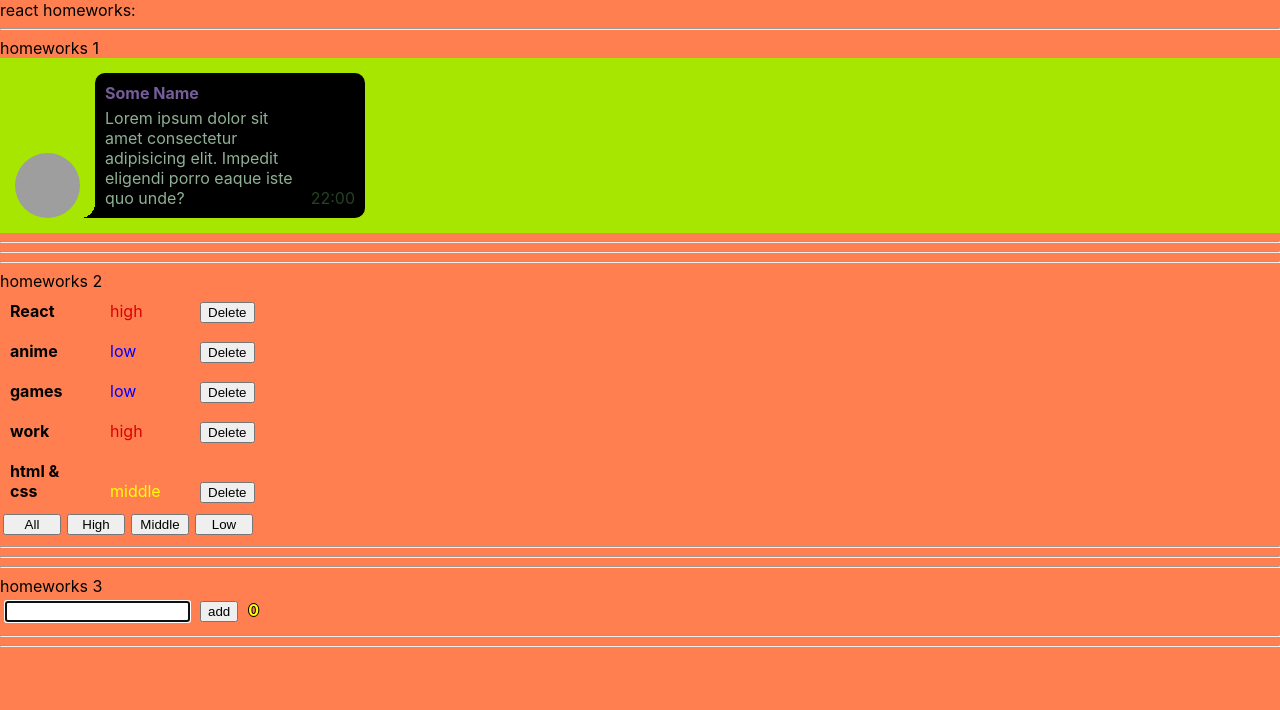
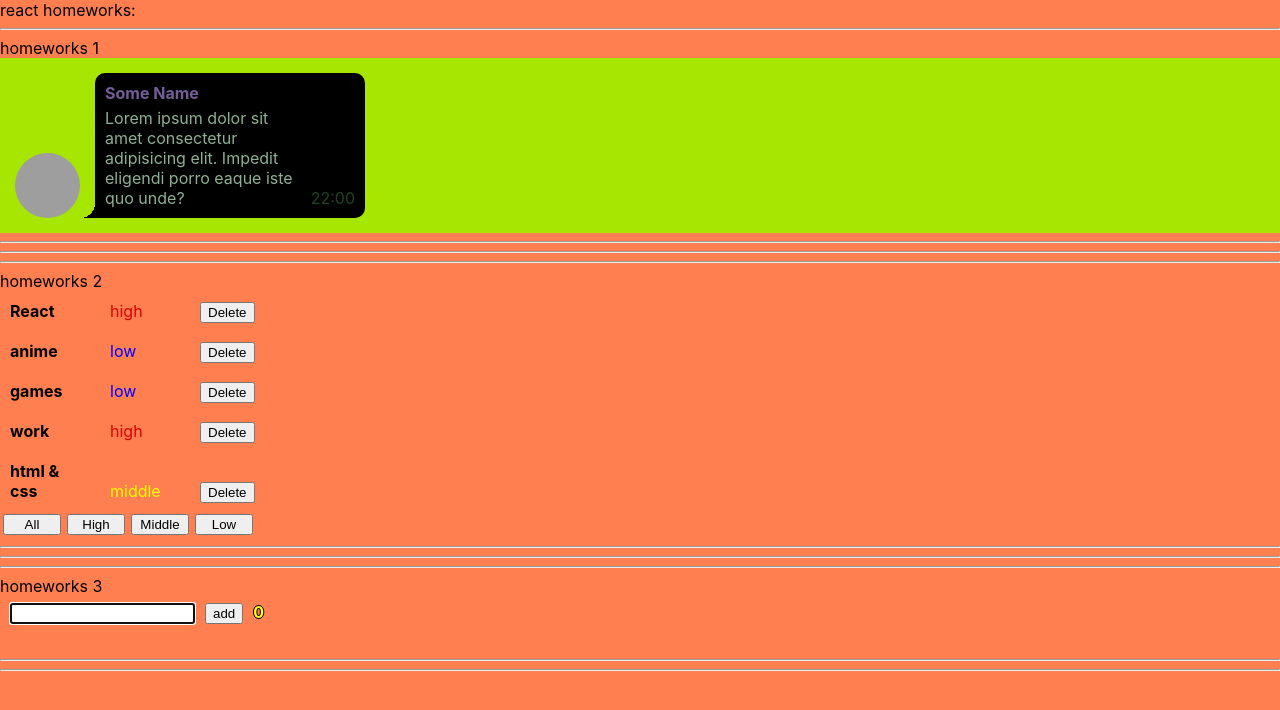
Before and after one commit to m1rade/react-homework, a React (Create React App) app: page / in a window 1280 px wide. Shown: the top 710 px of the page. Built offline with nearby package versions, Linux system fonts and the light colour scheme; grey boxes are pictures that could not be loaded.

Commit message:
Added style

```diff
--- a/src/p2-homeworks/h3/Greeting.module.css
+++ b/src/p2-homeworks/h3/Greeting.module.css
@@ -1,8 +1,8 @@
 .input {
-    margin: 5px;
+    margin: 7px 5px 7px 10px;
 }
 
-.error {
+.error_input {
     outline: none;
     border: 3px solid rgb(220, 0, 0);
     margin: 10px;
@@ -11,6 +11,8 @@
 .error_message {
     color: rgb(220, 0, 0);
     font-weight: bold;
+    margin-left: 10px;
+    height: 20px;
     text-shadow: 1px 0 0 #000, 0 -1px 0 #000, 0 1px 0 #000, -1px 0 0 #000;
 }
 
--- a/src/p2-homeworks/h3/Greeting.tsx
+++ b/src/p2-homeworks/h3/Greeting.tsx
@@ -14,7 +14,7 @@ type GreetingPropsType = {
 const Greeting: React.FC<GreetingPropsType> = (
     {name, setNameCallback, addUser, error, totalUsers, addUserOnKey} // деструктуризация пропсов
 ) => {
-    const inputClass = error ? s.error + ' ' + s.input : s.input;
+    const inputClass = error ? s.error_input + ' ' + s.input : s.input;
 
     return (
         <div>
```
